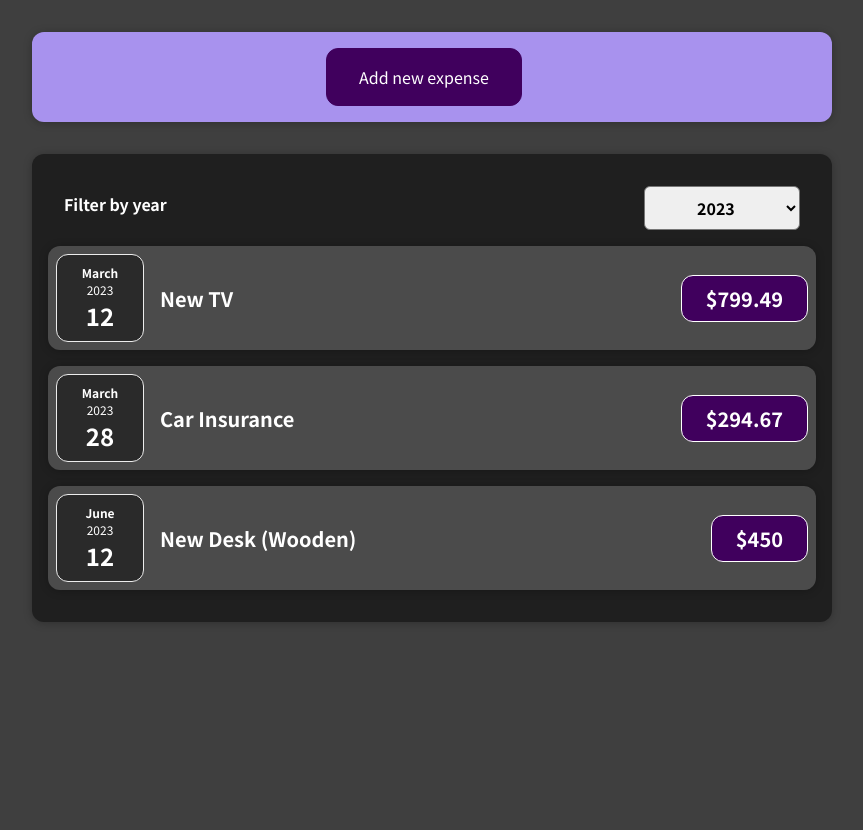
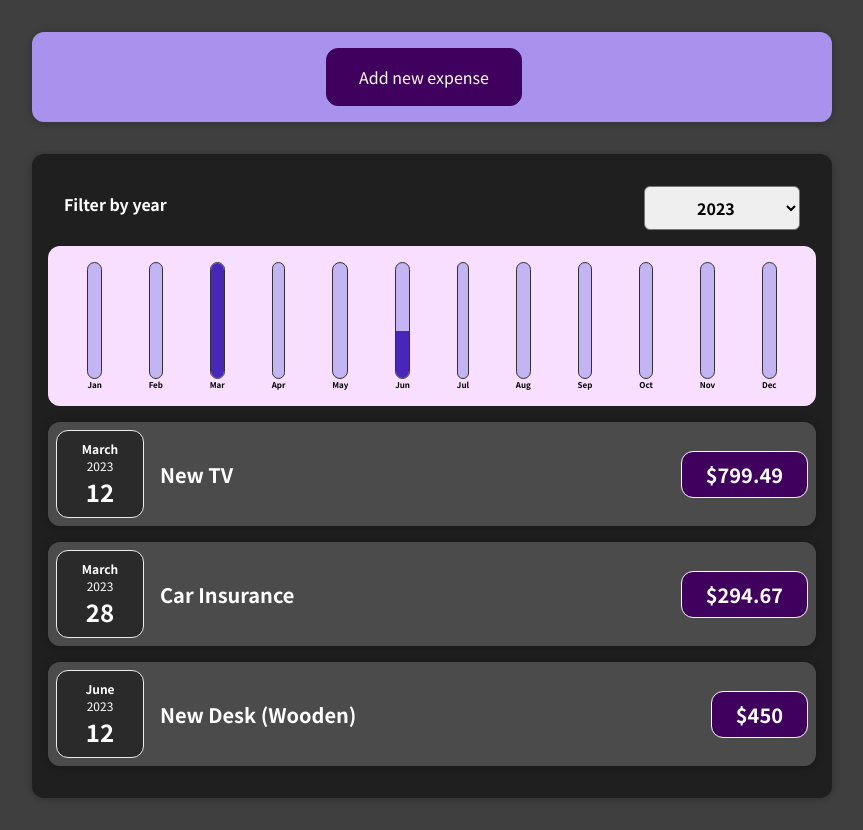
Before and after one commit to SarahKatherineFrancis/react-basic-expense-app, a React (Create React App) app: page / in a window 1280 px wide. Shown: the whole page, without its empty margins (208-1071 px from the left). Before the commit the page ends 800 px from the top, so only its background shows below. Built offline with nearby package versions, Linux system fonts and the light colour scheme.

Commit message:
Implement chart data visualization components

```diff
--- /dev/null
+++ b/src/components/Chart/Chart.css
@@ -0,0 +1,9 @@
+.chart {
+  padding: 1rem;
+  border-radius: 12px;
+  background-color: #f8dfff;
+  text-align: center;
+  display: flex;
+  justify-content: space-around;
+  height: 10rem;
+}
--- /dev/null
+++ b/src/components/Chart/Chart.js
@@ -0,0 +1,23 @@
+import React from "react";
+import "./Chart.css";
+import ChartBar from "./ChartBar";
+
+const Chart = ({ dataPoints }) => {
+  const dataPointValues = dataPoints.map((dataPoint) => dataPoint.value);
+  const totalMaximum = Math.max(...dataPointValues);
+
+  return (
+    <div className="chart">
+      {dataPoints.map((dataPoint) => (
+        <ChartBar
+          key={dataPoint.label}
+          value={dataPoint.value}
+          maxValue={totalMaximum}
+          label={dataPoint.label}
+        />
+      ))}
+    </div>
+  );
+};
+
+export default Chart;
--- /dev/null
+++ b/src/components/Chart/ChartBar.css
@@ -0,0 +1,30 @@
+.chart-bar {
+  height: 100%;
+  display: flex;
+  flex-direction: column;
+  align-items: center;
+}
+
+.chart-bar__inner {
+  height: 100%;
+  width: 100%;
+  border: 1px solid #313131;
+  border-radius: 12px;
+  background-color: #c3b4f3;
+  overflow: hidden;
+  display: flex;
+  flex-direction: column;
+  justify-content: flex-end;
+}
+
+.chart-bar__fill {
+  background-color: #4826b9;
+  width: 100%;
+  transition: all 0.3s ease-out;
+}
+
+.chart-bar__label {
+  font-weight: bold;
+  font-size: 0.5rem;
+  text-align: center;
+}
--- /dev/null
+++ b/src/components/Chart/ChartBar.js
@@ -0,0 +1,24 @@
+import React from "react";
+import "./ChartBar.css";
+
+const ChartBar = ({ label, maxValue, value }) => {
+  let barFillHeight = "0%";
+
+  if (maxValue > 0) {
+    barFillHeight = Math.round((value / maxValue) * 100) + "%";
+  }
+
+  return (
+    <div className="chart-bar">
+      <div className="chart-bar__inner">
+        <div
+          className="chart-bar__fill"
+          style={{ height: barFillHeight }}
+        ></div>
+      </div>
+      <div className="chart-bar__label">{label}</div>
+    </div>
+  );
+};
+
+export default ChartBar;
--- a/src/components/Expenses/Expenses.js
+++ b/src/components/Expenses/Expenses.js
@@ -3,6 +3,7 @@
 import Card from "../UI/Card";
 import ExpensesFilter from "./ExpensesFilter";
 import ExpensesList from "./ExpensesList";
+import ExpensesChart from "./ExpensesChart";
 
 const Expenses = ({ expenses }) => {
   const [filteredYear, setFilteredYear] = useState("2023");
@@ -22,6 +23,7 @@
           selectedYear={filteredYear}
           onChangeFilter={addFilterHandler}
         />
+        <ExpensesChart expenses={filteredExpenses} />
         <ExpensesList expenses={filteredExpenses} />
       </Card>
     </div>
--- /dev/null
+++ b/src/components/Expenses/ExpensesChart.js
@@ -0,0 +1,28 @@
+import React from "react";
+import Chart from "../Chart/Chart";
+
+const ExpensesChart = ({ expenses }) => {
+  const chartDataPoints = [
+    { label: "Jan", value: 0 },
+    { label: "Feb", value: 0 },
+    { label: "Mar", value: 0 },
+    { label: "Apr", value: 0 },
+    { label: "May", value: 0 },
+    { label: "Jun", value: 0 },
+    { label: "Jul", value: 0 },
+    { label: "Aug", value: 0 },
+    { label: "Sep", value: 0 },
+    { label: "Oct", value: 0 },
+    { label: "Nov", value: 0 },
+    { label: "Dec", value: 0 },
+  ];
+
+  for (const expense of expenses) {
+    const expenseMonth = expense.date.getMonth();
+    chartDataPoints[expenseMonth].value += expense.amount;
+  }
+
+  return <Chart dataPoints={chartDataPoints} />;
+};
+
+export default ExpensesChart;
--- a/src/components/NewExpense/ExpenseForm.js
+++ b/src/components/NewExpense/ExpenseForm.js
@@ -21,7 +21,7 @@
 
     const expenseData = {
       title: enteredTitle,
-      amount: enteredAmount,
+      amount: +enteredAmount,
       date: new Date(enteredDate),
     };
 
```
